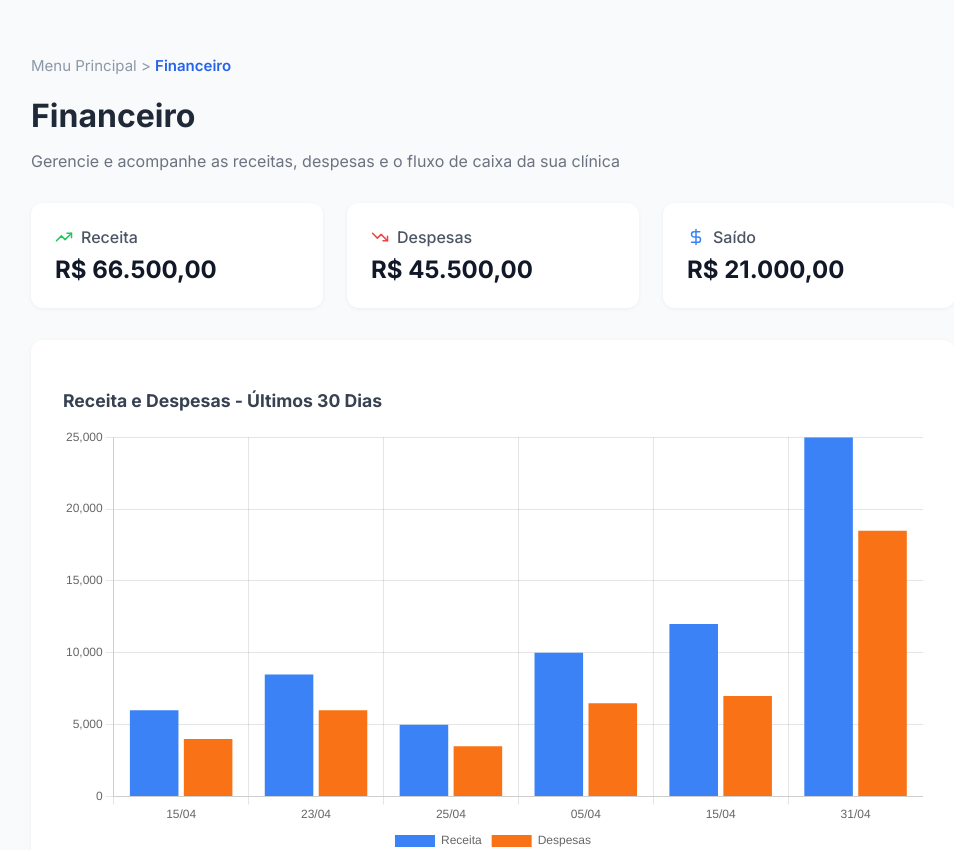
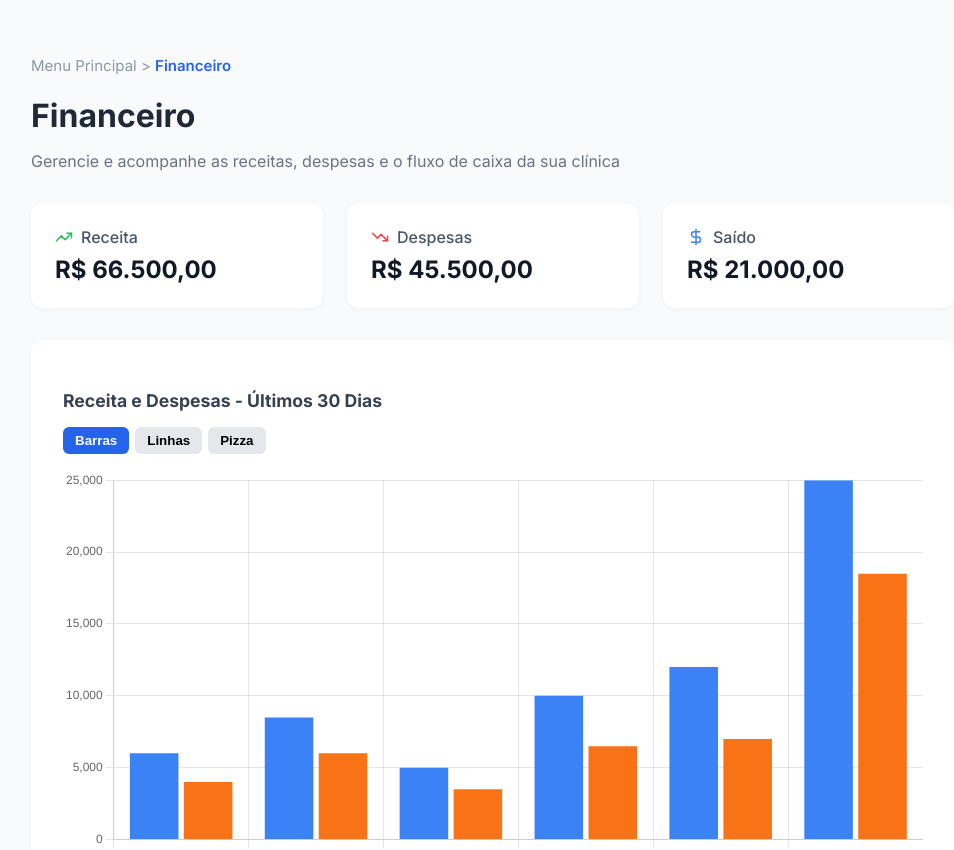
Before and after one commit to nicholasfocke/ClinicAid, a Next.js app: page /admin/Dashboardfinanceiro in a window 1280 px wide. Shown: the top 850 px of the page, without its empty margins (277-1231 px from the left). Built offline with nearby package versions, Linux system fonts and the light colour scheme; no server answers; the database is empty; sample sign-in values are in the browser's storage; what react-google-recaptcha-v3 would draw is missing.

Commit message:
feat: add chart type switcher

```diff
--- a/pages/admin/Dashboardfinanceiro.tsx
+++ b/pages/admin/Dashboardfinanceiro.tsx
@@ -4,10 +4,13 @@ import { onAuthStateChanged } from 'firebase/auth';
 import { auth } from '@/firebase/firebaseConfig';
 import breadcrumbStyles from '@/styles/Breadcrumb.module.css';
 import styles from '@/styles/admin/financeiro/Dashboardfinanceiro.module.css';
-import { Bar } from 'react-chartjs-2';
+import { Bar, Line, Pie } from 'react-chartjs-2';
 import {
   Chart,
   BarElement,
+  LineElement,
+  PointElement,
+  ArcElement,
   CategoryScale,
   LinearScale,
   Tooltip,
@@ -15,7 +18,16 @@ import {
 } from 'chart.js';
 import { DollarSign, TrendingDown, TrendingUp } from 'lucide-react';
 
-Chart.register(BarElement, CategoryScale, LinearScale, Tooltip, Legend);
+Chart.register(
+  BarElement,
+  LineElement,
+  PointElement,
+  ArcElement,
+  CategoryScale,
+  LinearScale,
+  Tooltip,
+  Legend
+);
 
 const DashboardFinanceiro = () => {
   const router = useRouter();
@@ -39,6 +51,8 @@ const totalSaido = totalReceita - totalDespesas;
 
 const porcentagem = (totalReceita / meta) * 100;
 
+const [chartType, setChartType] = useState<'bar' | 'line' | 'pie'>('bar');
+
   const chartData = {
     labels: ['15/04', '23/04', '25/04', '05/04', '15/04', '31/04'],
     datasets: [
@@ -51,6 +65,17 @@ const porcentagem = (totalReceita / meta) * 100;
         label: 'Despesas',
         data: despesasMensal,
         backgroundColor: '#f97316',
+      },
+    ],
+  };
+
+  const pieChartData = {
+    labels: ['Receita', 'Despesas'],
+    datasets: [
+      {
+        label: 'Receita x Despesas',
+        data: [totalReceita, totalDespesas],
+        backgroundColor: ['#3b82f6', '#f97316'],
       },
     ],
   };
@@ -111,7 +136,35 @@ const porcentagem = (totalReceita / meta) * 100;
 
       <div className={styles.chartSection}>
         <h3>Receita e Despesas - Últimos 30 Dias</h3>
-        <Bar data={chartData} options={chartOptions} />
+        <div className={styles.chartTypeButtons}>
+          <button
+            className={`${styles.chartTypeButton} ${
+              chartType === 'bar' ? styles.activeChartType : ''
+            }`}
+            onClick={() => setChartType('bar')}
+          >
+            Barras
+          </button>
+          <button
+            className={`${styles.chartTypeButton} ${
+              chartType === 'line' ? styles.activeChartType : ''
+            }`}
+            onClick={() => setChartType('line')}
+          >
+            Linhas
+          </button>
+          <button
+            className={`${styles.chartTypeButton} ${
+              chartType === 'pie' ? styles.activeChartType : ''
+            }`}
+            onClick={() => setChartType('pie')}
+          >
+            Pizza
+          </button>
+        </div>
+        {chartType === 'bar' && <Bar data={chartData} options={chartOptions} />}
+        {chartType === 'line' && <Line data={chartData} options={chartOptions} />}
+        {chartType === 'pie' && <Pie data={pieChartData} />}
         <div className={styles.chartLegend}>
           <span className={styles.legendBlue}>■ Receita</span>
           <span className={styles.legendOrange}>■ Despesas</span>
--- a/styles/admin/financeiro/Dashboardfinanceiro.module.css
+++ b/styles/admin/financeiro/Dashboardfinanceiro.module.css
@@ -164,3 +164,23 @@
   background-color: #3b82f6;
   transition: width 0.4s ease;
 }
+
+.chartTypeButtons {
+  display: flex;
+  gap: 6px;
+  margin-bottom: 1rem;
+}
+
+.chartTypeButton {
+  background: #e5e7eb;
+  border: none;
+  padding: 6px 12px;
+  border-radius: 6px;
+  cursor: pointer;
+  font-weight: bold;
+}
+
+.activeChartType {
+  background: #2563eb;
+  color: #fff;
+}
```
